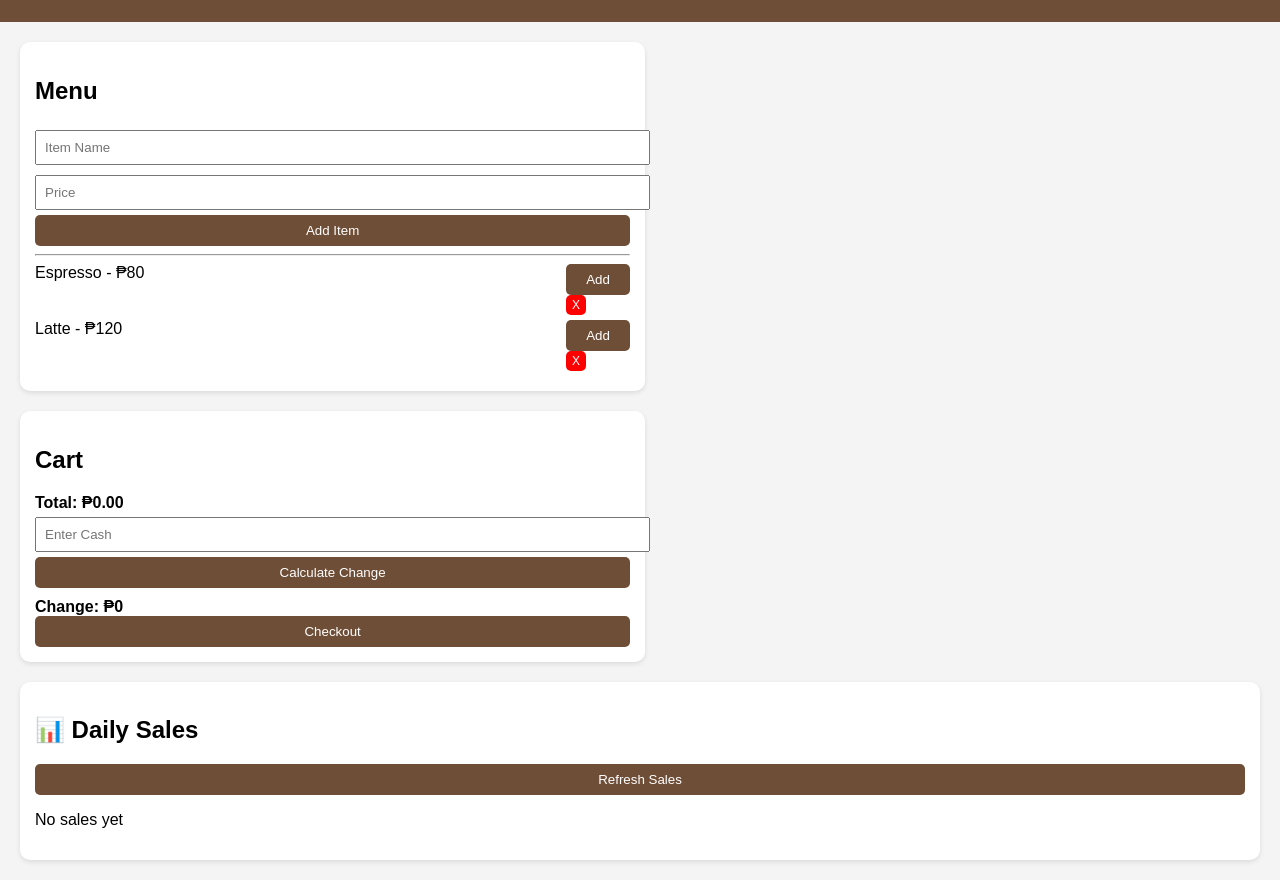
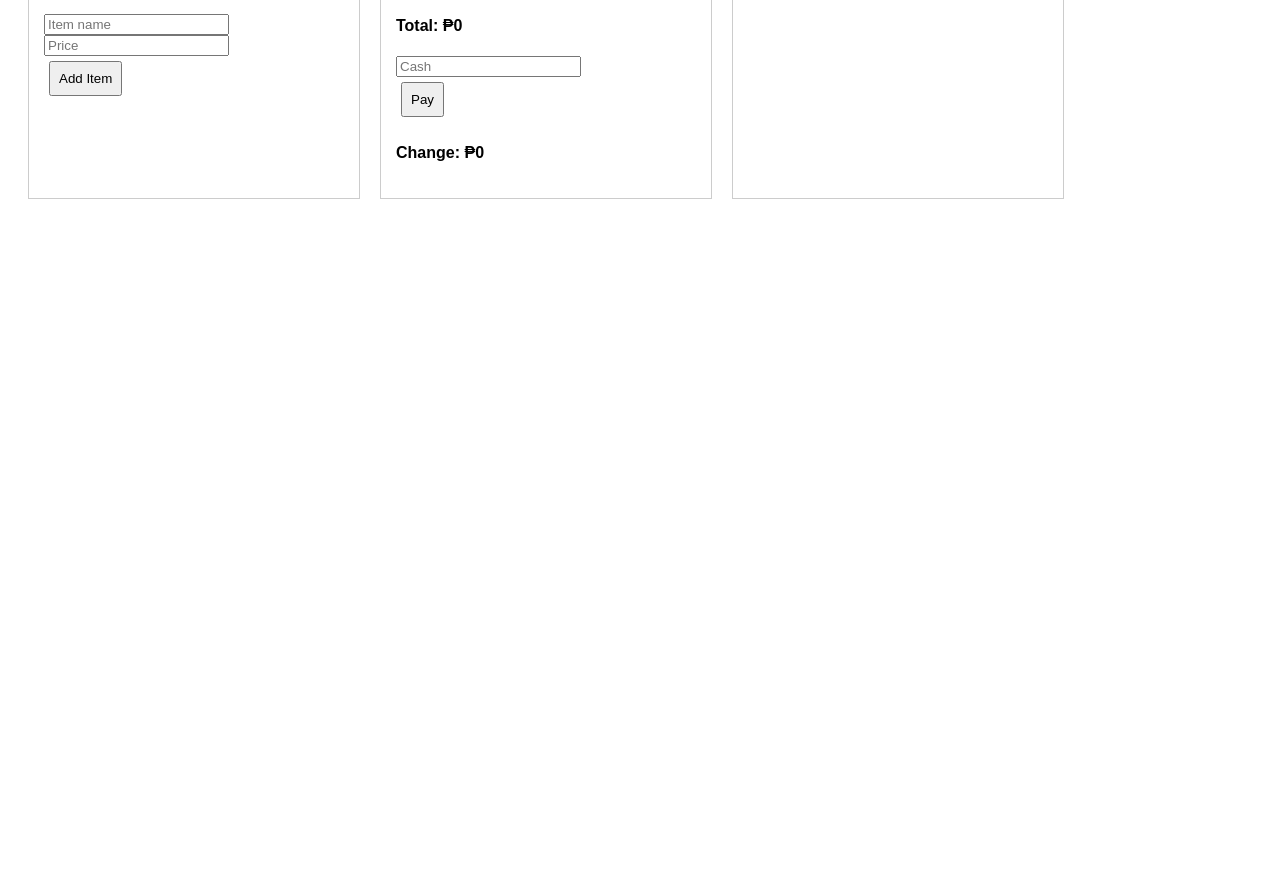
Before and after one commit to kopikalye/coffee-pos, a plain HTML site: page index.html in a window 1280 px wide. Shown: the part 89-969 px from the top of the page. After the commit the page ends 800 px from the top, so only its background shows below. Drawn offline with Linux system fonts and the light colour scheme.

Commit message:
Refactor HTML and JavaScript for Coffee Shop POS
Updated the layout and styles for the coffee shop POS interface, including changes to the menu and cart sections. Refactored JavaScript functions for better readability and functionality.

```diff
--- a/index.html
+++ b/index.html
@@ -1,289 +1,139 @@
 <!DOCTYPE html>
-<html lang="en">
+<html>
 <head>
-<meta charset="UTF-8">
-<title>Coffee Shop POS Pro</title>
-
+  <title>Coffee POS</title>
   <style>
-  body { font-family: Arial; margin:0; background:#f4f4f4; }
-  header { background:#6f4e37; color:white; text-align:center; padding:15px; }
-
-  .container { display:flex; gap:20px; padding:20px; flex-wrap:wrap; }
-
-  .box {
-    background:white;
-    padding:15px;
-    border-radius:10px;
-    width:48%;
-    box-shadow:0 2px 5px rgba(0,0,0,0.1);
-  }
-
-  input {
-    width:100%;
-    padding:8px;
-    margin:5px 0;
-  }
-
-  button {
-    width:100%;
-    padding:8px;
-    border:none;
-    background:#6f4e37;
-    color:white;
-    cursor:pointer;
-    border-radius:5px;
-  }
-
-  button:hover { background:#4e342e; }
-
-  .item, .cart-item {
-    display:flex;
-    justify-content:space-between;
-    margin:5px 0;
-  }
-
-  .small-btn {
-    width:auto;
-    padding:3px 6px;
-    font-size:12px;
-    background:red;
-  }
-
-  .total, .change {
-    font-weight:bold;
-    margin-top:10px;
-  }
-
-  .sales-day {
-    margin-bottom:15px;
-    padding:10px;
-    border:1px solid #ddd;
-    border-radius:8px;
-  }
+    body { font-family: Arial; display: flex; gap: 20px; padding: 20px; }
+    .box { border: 1px solid #ccc; padding: 15px; width: 300px; }
+    button { margin: 5px; padding: 8px; cursor: pointer; }
   </style>
 </head>
-
 <body>
 
-<header>
-  <h1>☕ Coffee Shop POS (Pro Version)</h1>
-</header>
-
-<div class="container">
-
-  <!-- MENU -->
 <div class="box">
-    <h2>Menu</h2>
-
-    <input id="itemName" placeholder="Item Name">
-    <input id="itemPrice" type="number" placeholder="Price">
-    <button onclick="addMenuItem()">Add Item</button>
-
-    <hr>
+  <h3>Menu</h3>
   <div id="menu"></div>
+  <input id="name" placeholder="Item name"><br>
+  <input id="price" placeholder="Price" type="number"><br>
+  <button onclick="addItem()">Add Item</button>
 </div>
 
-  <!-- CART -->
 <div class="box">
-    <h2>Cart</h2>
+  <h3>Cart</h3>
   <div id="cart"></div>
+  <h4>Total: ₱<span id="total">0</span></h4>
 
-    <div class="total">Total: ₱<span id="total">0</span></div>
+  <input id="cash" placeholder="Cash" type="number"><br>
+  <button onclick="checkout()">Pay</button>
 
-    <input id="cash" type="number" placeholder="Enter Cash">
-
-    <button onclick="calculateChange()">Calculate Change</button>
-
-    <div class="change">Change: ₱<span id="change">0</span></div>
-
-    <button onclick="checkout()">Checkout</button>
+  <h4>Change: ₱<span id="change">0</span></h4>
 </div>
 
-  <!-- SALES -->
-  <div class="box" style="width:100%;">
-    <h2>📊 Daily Sales</h2>
-    <button onclick="renderSales()">Refresh Sales</button>
+<div class="box">
+  <h3>Daily Sales</h3>
   <div id="sales"></div>
 </div>
 
-</div>
+<script>
+let menu = JSON.parse(localStorage.getItem('menu') || '[]');
+let cart = [];
+let sales = JSON.parse(localStorage.getItem('sales') || '[]');
 
-<script>
-
-let menu = JSON.parse(localStorage.getItem("menu")) || [
-  { name: "Espresso", price: 80 },
-  { name: "Latte", price: 120 }
-];
-
-let cart = [];
-
-function saveMenu() {
-  localStorage.setItem("menu", JSON.stringify(menu));
+function saveData(){
+  localStorage.setItem('menu', JSON.stringify(menu));
+  localStorage.setItem('sales', JSON.stringify(sales));
 }
 
-function addMenuItem() {
-  let name = document.getElementById("itemName").value.trim();
-  let price = parseFloat(document.getElementById("itemPrice").value);
+function renderMenu(){
+  let html = '';
+  menu.forEach((m, i)=>{
+    html += `${m.name} - ₱${m.price}
+      <button onclick="addToCart(${i})">Add</button>
+      <button onclick="deleteMenu(${i})">X</button><br>`;
+  });
+  document.getElementById('menu').innerHTML = html;
+}
 
-  if (!name) return alert("Enter item name");
-  if (isNaN(price) || price <= 0) return alert("Enter valid price");
-
-  menu.push({ name, price });
-  saveMenu();
+function addItem(){
+  let name = document.getElementById('name').value;
+  let price = parseFloat(document.getElementById('price').value);
+  menu.push({name, price});
+  saveData();
   renderMenu();
 }
 
-function deleteMenuItem(index) {
-  if (!confirm("Delete this item?")) return;
-  menu.splice(index, 1);
-  saveMenu();
+function deleteMenu(i){
+  menu.splice(i,1);
+  saveData();
   renderMenu();
 }
 
-function renderMenu() {
-  let div = document.getElementById("menu");
-  div.innerHTML = "";
-
-  menu.forEach((item, i) => {
-    div.innerHTML += `
-      <div class="item">
-        <span>${item.name} - ₱${item.price}</span>
-        <div>
-          <button onclick="addToCart(${i})">Add</button>
-          <button class="small-btn" onclick="deleteMenuItem(${i})">X</button>
-        </div>
-      </div>
-    `;
-  });
-}
-
-function addToCart(i) {
-  cart.push(menu[i]);
+function addToCart(i){
+  let item = menu[i];
+  cart.push(item);
   renderCart();
 }
 
-function removeFromCart(i) {
-  cart.splice(i, 1);
+function renderCart(){
+  let html = '';
+  let total = 0;
+  cart.forEach((c, i)=>{
+    total += c.price;
+    html += `${c.name} - ₱${c.price}
+      <button onclick="removeCart(${i})">X</button><br>`;
+  });
+  document.getElementById('cart').innerHTML = html;
+  document.getElementById('total').innerText = total;
+}
+
+function removeCart(i){
+  cart.splice(i,1);
   renderCart();
 }
 
-function renderCart() {
-  let div = document.getElementById("cart");
-  div.innerHTML = "";
+function checkout(){
+  let total = cart.reduce((sum, i)=>sum + i.price, 0);
+  let cash = parseFloat(document.getElementById('cash').value);
+  let change = cash - total;
 
-  let total = 0;
-
-  cart.forEach((item, i) => {
-    total += item.price;
-
-    div.innerHTML += `
-      <div class="cart-item">
-        <span>${item.name}</span>
-        <div>
-          <span>₱${item.price}</span>
-          <button class="small-btn" onclick="removeFromCart(${i})">X</button>
-        </div>
-      </div>
-    `;
-  });
-
-  document.getElementById("total").innerText = total.toFixed(2);
-}
-
-function calculateChange() {
-  let total = cart.reduce((s, i) => s + i.price, 0);
-  let cash = parseFloat(document.getElementById("cash").value);
-
-  if (isNaN(cash)) {
-    alert("Enter cash");
+  if(change < 0){
+    alert("Not enough cash!");
     return;
   }
 
-  if (cash < total) {
-    alert("Insufficient cash");
-    return;
-  }
+  document.getElementById('change').innerText = change;
 
-  document.getElementById("change").innerText = (cash - total).toFixed(2);
-}
+  // Save sale
+  let sale = {
+    items: [...cart],
+    total: total,
+    date: new Date().toLocaleString()
+  };
 
-function checkout() {
-  if (cart.length === 0) return alert("Cart is empty");
-
-  let total = cart.reduce((s, i) => s + i.price, 0);
-  let cash = parseFloat(document.getElementById("cash").value);
-
-  if (isNaN(cash)) return alert("Enter cash");
-  if (cash < total) return alert("Not enough cash");
-
-  let sales = JSON.parse(localStorage.getItem("sales")) || [];
-
-  sales.push({
-    date: new Date().toISOString(),
-    total: total,
-    cash: cash,
-    change: cash - total
-  });
-
-  localStorage.setItem("sales", JSON.stringify(sales));
-
-  alert("Order complete!");
-
+  sales.push(sale);
+  saveData();
   cart = [];
-  document.getElementById("cash").value = "";
-  document.getElementById("change").innerText = "0";
-
   renderCart();
   renderSales();
 }
 
-function renderSales() {
-  let sales = JSON.parse(localStorage.getItem("sales")) || [];
-  let div = document.getElementById("sales");
-
-  if (sales.length === 0) {
-    div.innerHTML = "<p>No sales yet</p>";
-    return;
+function renderSales(){
+  let html = '';
+  sales.forEach((s, i)=>{
+    html += `₱${s.total} - ${s.date}
+      <button onclick="deleteSale(${i})">Delete</button><br>`;
+  });
+  document.getElementById('sales').innerHTML = html;
 }
 
-  let grouped = {};
-  let grandTotal = 0;
-
-  sales.forEach(s => {
-    let date = new Date(s.date).toLocaleDateString();
-
-    if (!grouped[date]) grouped[date] = [];
-
-    grouped[date].push(s);
-  });
-
-  div.innerHTML = "";
-
-  for (let date in grouped) {
-    let dailyTotal = 0;
-
-    let html = `<div class="sales-day"><h3>${date}</h3>`;
-
-    grouped[date].forEach(s => {
-      dailyTotal += s.total;
-      grandTotal += s.total;
-
-      html += `<p>₱${s.total} | Cash: ₱${s.cash} | Change: ₱${s.change}</p>`;
-    });
-
-    html += `<strong>Daily Total: ₱${dailyTotal}</strong></div>`;
-
-    div.innerHTML += html;
+function deleteSale(i){
+  sales.splice(i,1);
+  saveData();
+  renderSales();
 }
 
-  div.innerHTML += `<h2>💰 Grand Total: ₱${grandTotal}</h2>`;
-}
-
-// INIT
 renderMenu();
-renderCart();
 renderSales();
-
 </script>
 
 </body>
```
Lines whose indentation alone changed are shown as unchanged.
